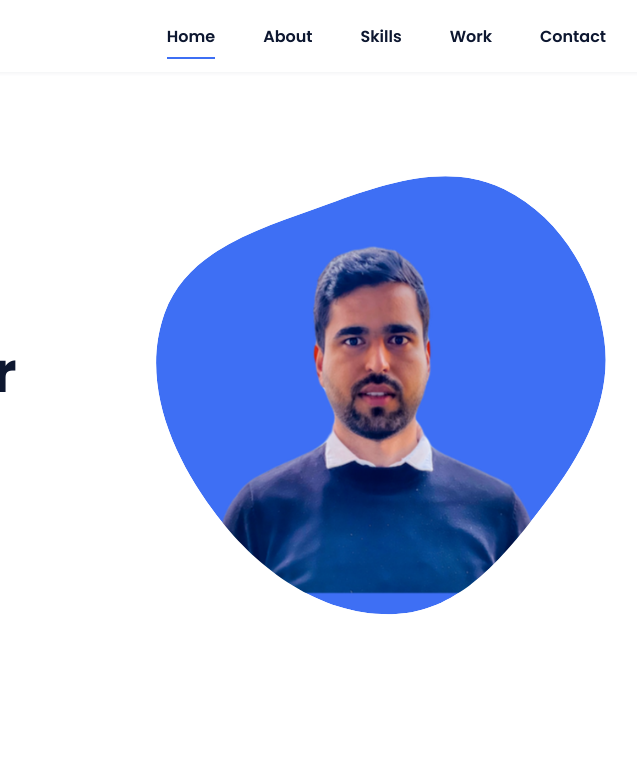
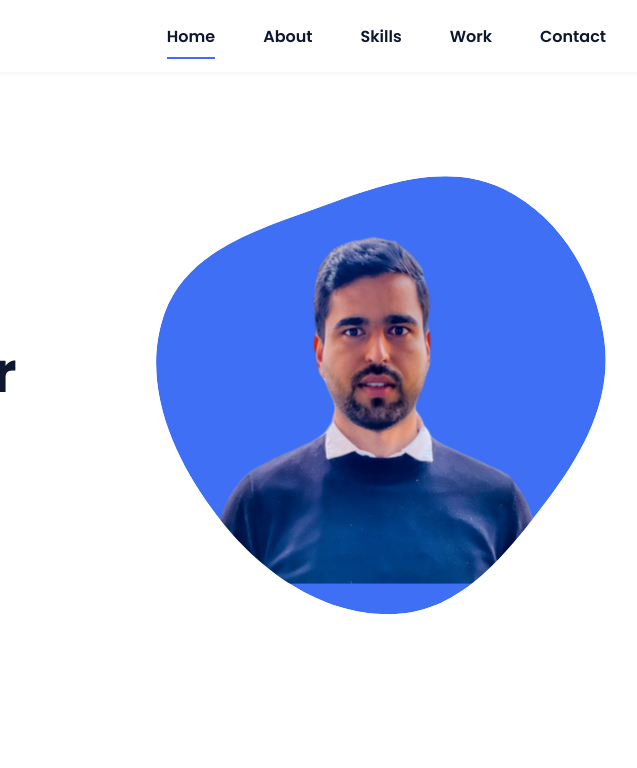
Before and after one commit to AmbrishPathak/portfolio, a plain HTML site: page index.html in a window 1280 px wide. Shown: the top 768 px of the page, 546-1183 px from the left. Drawn offline with nearby package versions, Linux system fonts and the light colour scheme; files whose address does not match are found by name.

Commit message:
Update index.html

```diff
--- a/index.html
+++ b/index.html
@@ -57,7 +57,7 @@
                         </mask>
                         <g mask="url(#mask0)">
                             <path d="M9.19024 145.964C34.0253 76.5814 114.865 54.7299 184.111 29.4823C245.804 6.98884 311.86 -14.9503 370.735 14.143C431.207 44.026 467.948 107.508 477.191 174.311C485.897 237.229 454.931 294.377 416.506 344.954C373.74 401.245 326.068 462.801 255.442 466.189C179.416 469.835 111.552 422.137 65.1576 361.805C17.4835 299.81 -17.1617 219.583 9.19024 145.964Z"/>
-                            <image class="home__blob-img" x="50" y="60" href="assets/img/perfil.png"/>
+                            <image class="home__blob-img" x="50" y="50" href="assets/img/perfil.png"/>
                         </g>
                     </svg>
                 </div>
```
